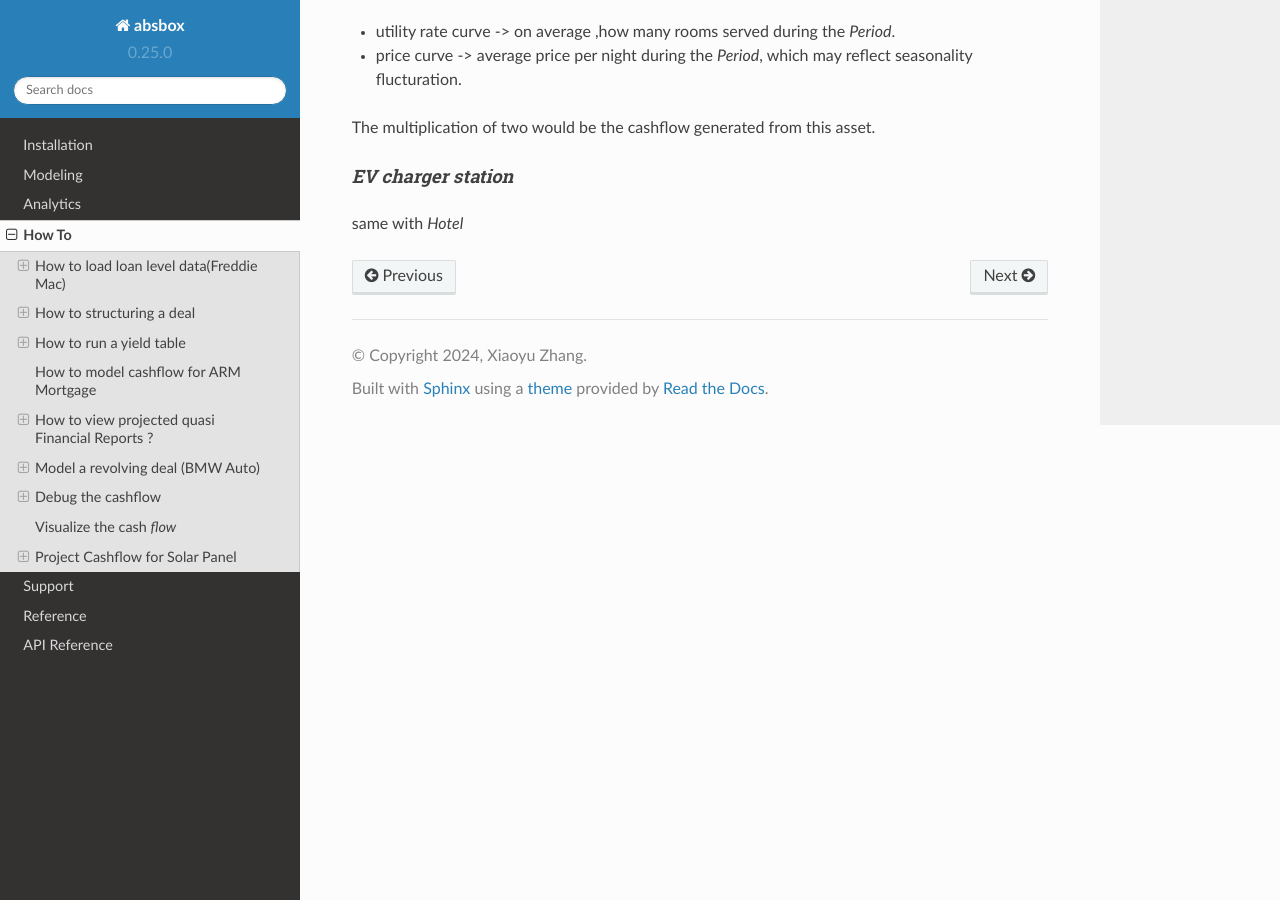
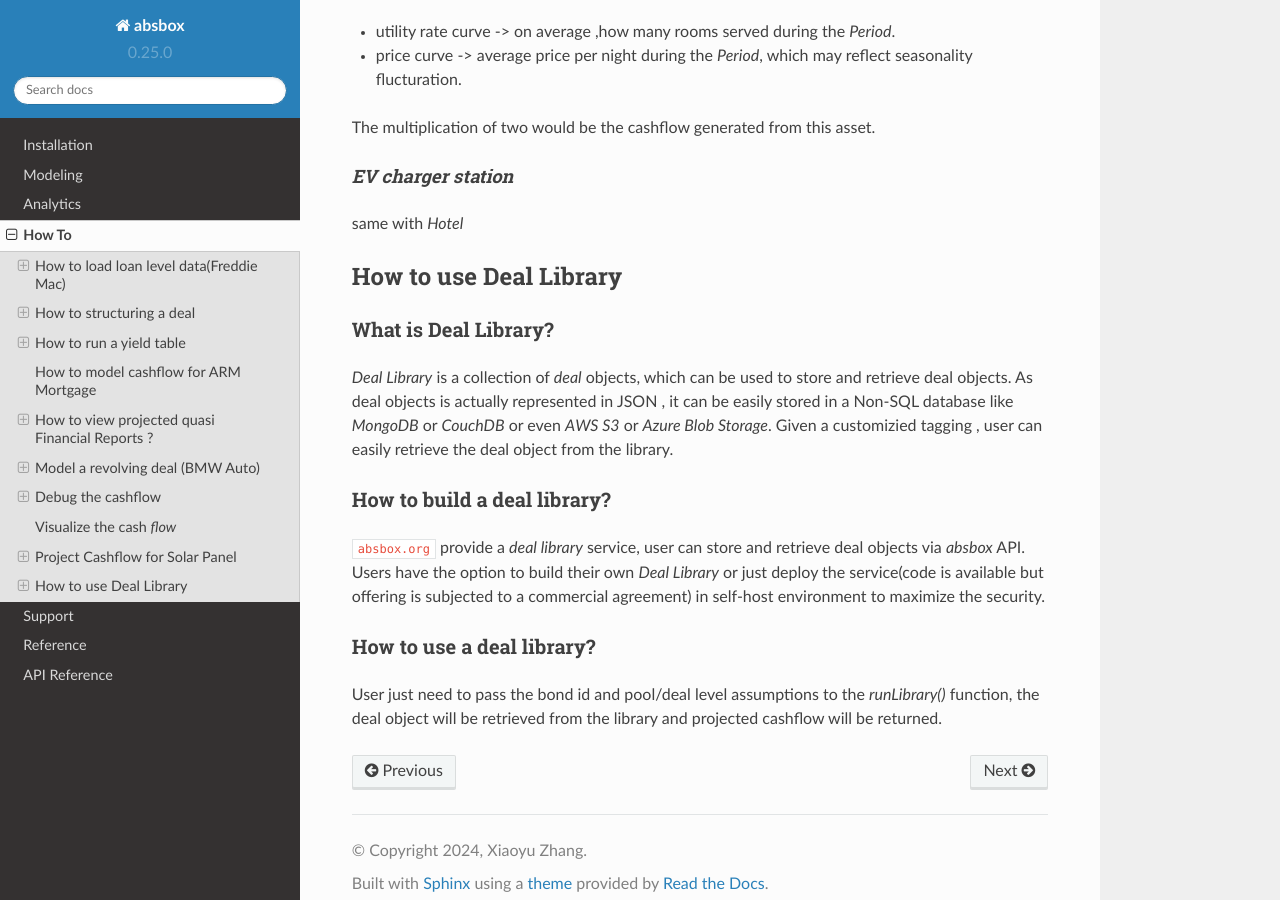
Before and after one commit to yellowbean/absbox-doc, a Sphinx documentation site: the page built from docs/source/howto.rst, in a window 1280 px wide and 900 px high, scrolled down 22171 px. Built offline with Sphinx 7.4.7 and the Read the Docs theme 2.0.0, drawn with Linux system fonts in a browser that asks for light colours.

Commit message:
add deal library

```diff
--- a/docs/source/howto.rst
+++ b/docs/source/howto.rst
@@ -1012,3 +1012,22 @@ The multiplication of two would be the cashflow generated from this asset.
 `EV charger station`
 """"""""""""""""""""
 same with `Hotel`
+
+How to use Deal Library
+-------------------------------------
+
+What is Deal Library?
+^^^^^^^^^^^^^^^^^^^^^^^^
+
+`Deal Library` is a collection of `deal` objects, which can be used to store and retrieve deal objects. As deal objects is actually represented in JSON , it can be easily stored in a Non-SQL database like `MongoDB` or `CouchDB` or even `AWS S3` or `Azure Blob Storage`.
+Given a customizied tagging , user can easily retrieve the deal object from the library.
+
+How to build a deal library?
+^^^^^^^^^^^^^^^^^^^^^^^^^^^^^
+
+``absbox.org`` provide a `deal library` service, user can store and retrieve deal objects via `absbox` API. Users have the option to build their own `Deal Library` or just deploy the service(code is available but offering is subjected to a commercial agreement) in self-host environment to maximize the security.
+
+How to use a deal library?
+^^^^^^^^^^^^^^^^^^^^^^^^^^^^^^^
+
+User just need to pass the bond id and pool/deal level assumptions to the `runLibrary()` function, the deal object will be retrieved from the library and projected cashflow will be returned.
```
